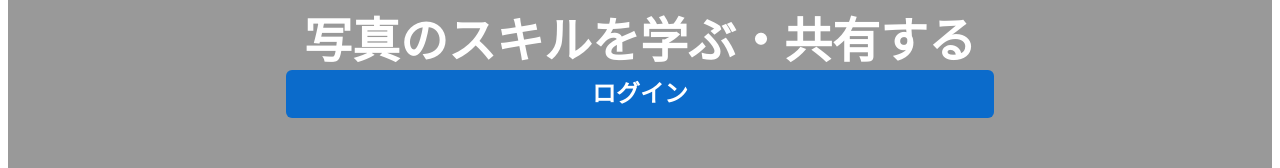
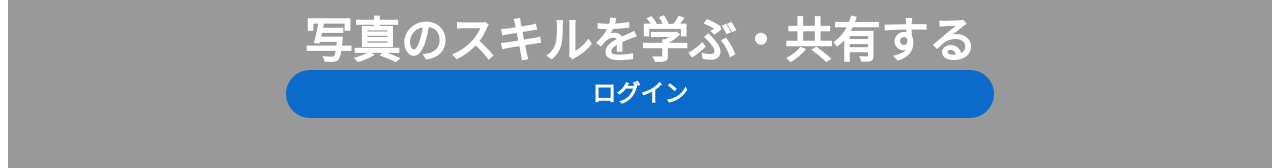
Before and after one commit to Teclub200/SnapMinds_FRONT, a React (Vite) app: page / in a window 1280 px wide. Shown: the part 420-588 px from the top of the page. Built offline with nearby package versions, Linux system fonts and the light colour scheme.

Commit message:
Change MySimpleButton

```diff
--- a/src/components/common/MySimpleButton.tsx
+++ b/src/components/common/MySimpleButton.tsx
@@ -2,19 +2,26 @@ import { Button } from "@mui/joy";
 
 type Props = {
   variant: "solid" | "outlined" | "soft" | "plain";
+  buttonText: string;
   onClickFunc: () => void;
 };
 
 export const MySimpleButton = (props: Props) => {
   const variant = props.variant;
+  const buttonText = props.buttonText;
   const onClickFunc = props.onClickFunc;
   return (
     <Button
       variant={variant}
-      sx={{ marginRadius: "10px", fontSize: "18pt", width: "70%" }}
+      sx={{
+        marginRadius: "10px",
+        fontSize: "18pt",
+        width: "70%",
+        borderRadius: "30px",
+      }}
       onClick={onClickFunc}
     >
-      ログイン
+      {buttonText}
     </Button>
   );
 };
--- a/src/components/features/top/Top.tsx
+++ b/src/components/features/top/Top.tsx
@@ -38,6 +38,7 @@ export const Top = () => {
           </Typography>
           <MySimpleButton
             variant="solid"
+            buttonText="ログイン"
             onClickFunc={() => alert("ボタンが押されました")}
           />
         </Box>
```
